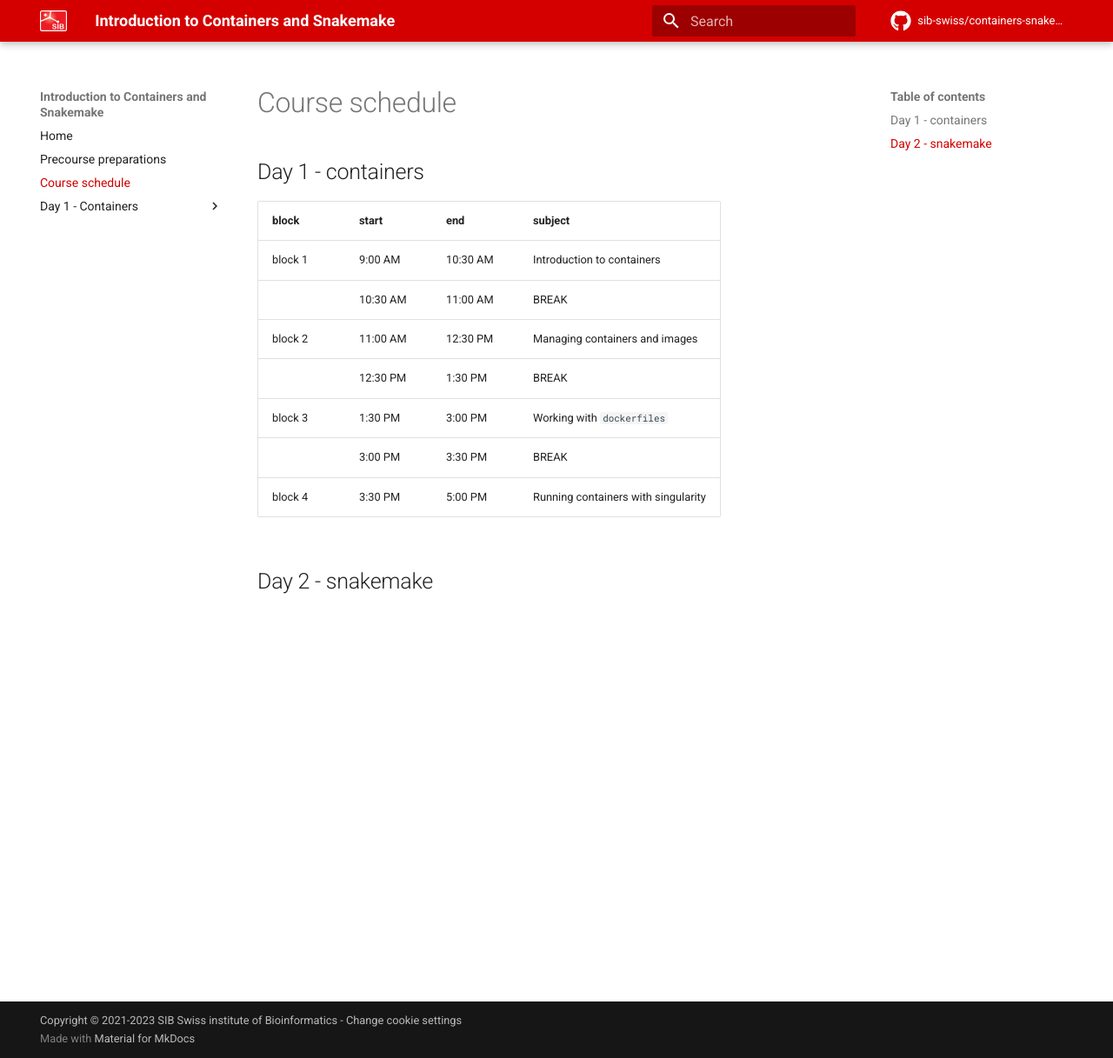
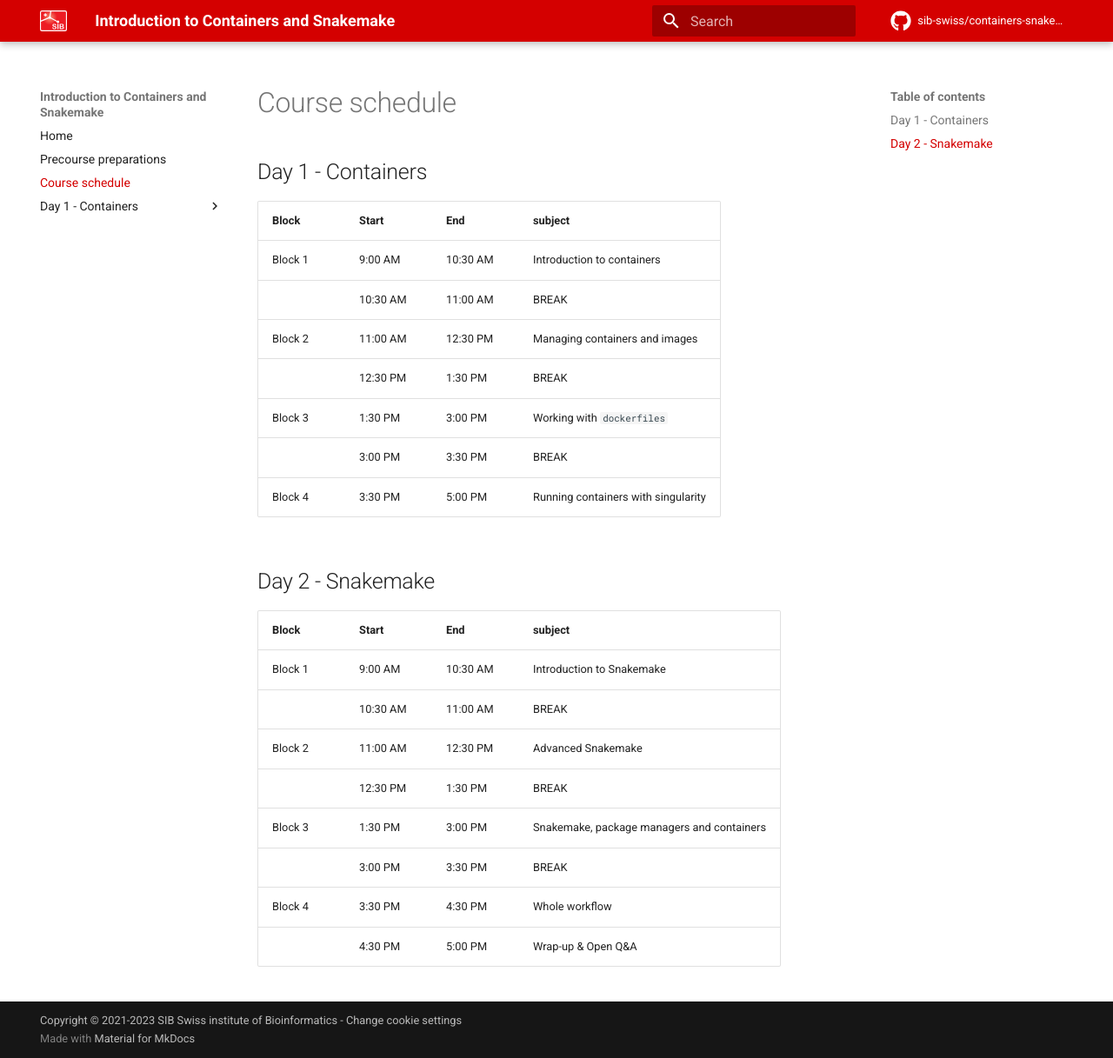
Before and after one commit to sib-swiss/containers-introduction-training, an MkDocs documentation site: the page built from docs/course_schedule.md, in a window 1280 px wide and 1217 px high. Shown: the whole window at 87% size. Built offline with MkDocs 1.6.1 and Material for MkDocs 9.7.7, drawn with Linux system fonts in a browser that asks for light colours; comment, search, counter and statistics services are not loaded; the version menu is left out.

Commit message:
Added tentative Day2 schedule

```diff
--- a/docs/course_schedule.md
+++ b/docs/course_schedule.md
@@ -1,13 +1,24 @@
-## Day 1 - containers
+## Day 1 - Containers
 
-| block   	| start    	| end      	| subject                                     	|
+| Block   	| Start    	| End      	| subject                                     	|
 |---------	|----------	|----------	|---------------------------------------------	|
-| block 1 	| 9:00 AM  	| 10:30 AM 	| Introduction to containers                   	|
+| Block 1 	| 9:00 AM  	| 10:30 AM 	| Introduction to containers                   	|
 |         	| 10:30 AM 	| 11:00 AM 	| BREAK                                       	|
-| block 2 	| 11:00 AM 	| 12:30 PM 	| Managing containers and images              	|
+| Block 2 	| 11:00 AM 	| 12:30 PM 	| Managing containers and images              	|
 |         	| 12:30 PM 	| 1:30 PM  	| BREAK                                       	|
-| block 3 	| 1:30 PM  	| 3:00 PM  	| Working with `dockerfiles`                  	|
+| Block 3 	| 1:30 PM  	| 3:00 PM  	| Working with `dockerfiles`                  	|
 |         	| 3:00 PM  	| 3:30 PM  	| BREAK                                       	|
-| block 4 	| 3:30 PM  	| 5:00 PM  	| Running containers with singularity         	|
+| Block 4 	| 3:30 PM  	| 5:00 PM  	| Running containers with singularity         	|
 
-## Day 2 - snakemake
+## Day 2 - Snakemake
+
+| Block   	| Start    	| End      	| subject                                     	|
+|---------	|----------	|----------	|---------------------------------------------	|
+| Block 1 	| 9:00 AM  	| 10:30 AM 	| Introduction to Snakemake                   	|
+|         	| 10:30 AM 	| 11:00 AM 	| BREAK                                       	|
+| Block 2 	| 11:00 AM 	| 12:30 PM 	| Advanced Snakemake                           	|
+|         	| 12:30 PM 	| 1:30 PM  	| BREAK                                       	|
+| Block 3 	| 1:30 PM  	| 3:00 PM  	| Snakemake, package managers and containers  	|
+|         	| 3:00 PM  	| 3:30 PM  	| BREAK                                       	|
+| Block 4 	| 3:30 PM  	| 4:30 PM  	| Whole workflow                               	|
+|         	| 4:30 PM  	| 5:00 PM  	| Wrap-up & Open Q&A                          	|
```
